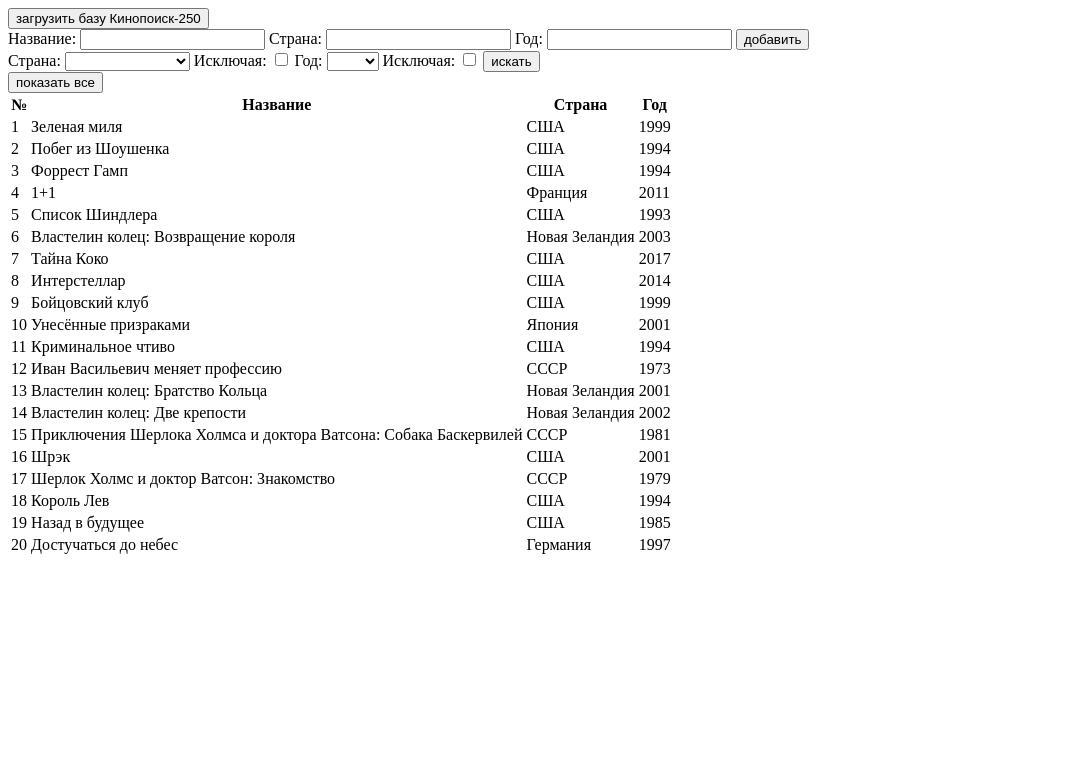
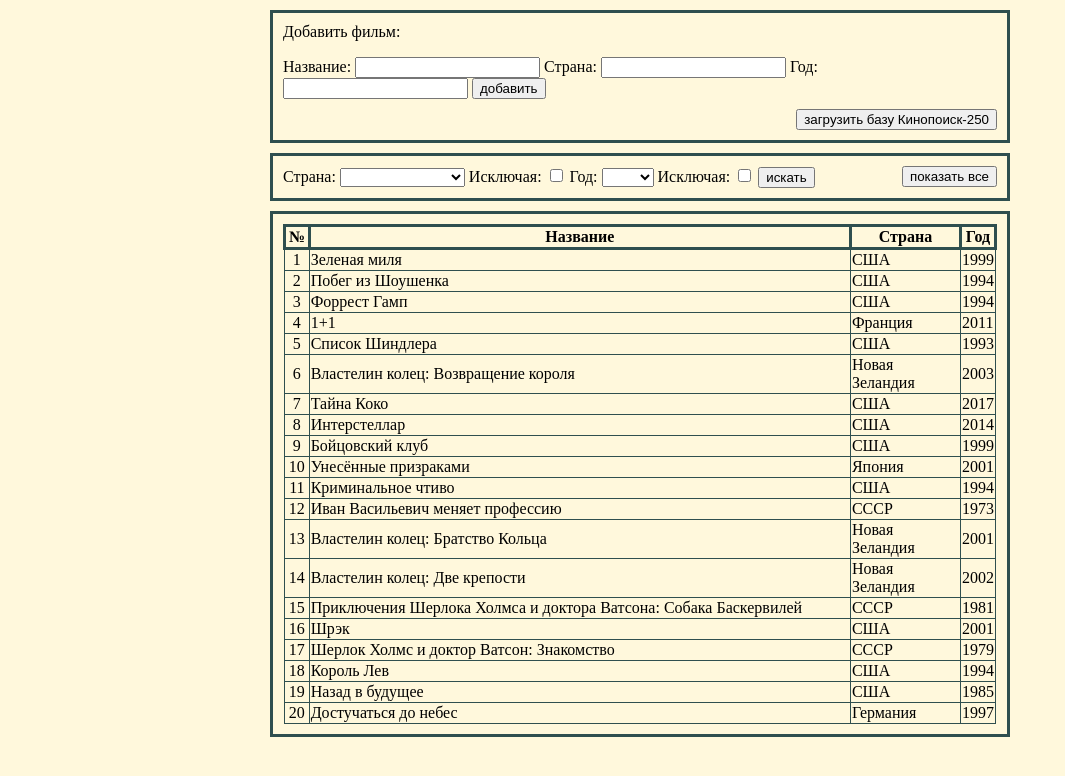
Before and after one commit to SamsaraKid/HomeWork50_DjangoModelsMovies, a Django app: template templates/index.html in a window 1280 px wide. Shown: the top 776 px of the page, without its empty margins (0-1065 px from the left). Run offline with Django 4.2, Linux system fonts and the light colour scheme; the template is opened without the code that fills it: values that come from a table or form of the project are taken from there, others are empty; data comes from the database, SQL or seed files in the repository; both versions use the stored data as it was after the commit.

Commit message:
готово

```diff
--- a/imdb/botlib.py
+++ b/imdb/botlib.py
@@ -2,6 +2,7 @@ from selenium import webdriver
 from selenium.webdriver.common.by import By
 from selenium.webdriver.firefox.options import Options
 
+# функции для скачивания базы фильмов из кинопоиска
 
 def driverprepare():
     print('Загружаем драйвер...')
--- a/imdb/movie_choices.py
+++ /dev/null
@@ -1,19 +0,0 @@
-from .models import MoviesDB
-
-
-def get_choices():
-    countries = ['']
-    years = []
-
-    for i in MoviesDB.objects.values('country').distinct():
-        countries.extend(list(i.values()))
-    countries.sort()
-    countries = tuple(zip(countries, countries))
-
-    for i in MoviesDB.objects.values('year').distinct():
-        years.extend(list(i.values()))
-    years.sort()
-    years.insert(0, '')
-    years = tuple(zip(years, years))
-
-    return countries, years
--- a/imdb/myforms.py
+++ b/imdb/myforms.py
@@ -1,13 +1,31 @@
 from django import forms
-from .movie_choices import get_choices
+from .models import MoviesDB
 
+# функция получения списков стран и годов из базы для фильтров
+def get_choices():
+    countries = ['']
+    years = []
 
+    for i in MoviesDB.objects.values('country').distinct():
+        countries.extend(list(i.values()))
+    countries.sort()
+    countries = tuple(zip(countries, countries))
+
+    for i in MoviesDB.objects.values('year').distinct():
+        years.extend(list(i.values()))
+    years.sort()
+    years.insert(0, '')
+    years = tuple(zip(years, years))
+
+    return countries, years
+
+# форма добавления фильма вручную
 class MovieForm(forms.Form):
     title = forms.CharField(label='Название', max_length=100)
     country = forms.CharField(label='Страна', max_length=100)
     year = forms.IntegerField(label='Год')
 
-
+# форма фильтра, переинициализируется при обновлении страницы, чтобы обновлять списки выбора в фильтрах
 class FilterForm(forms.Form):
     def __init__(self):
         super().__init__()
--- a/imdb/static/css/main.css
+++ b/imdb/static/css/main.css
@@ -0,0 +1,64 @@
+body{
+    background-color: cornsilk;
+    box-sizing: border-box;
+}
+
+p{
+    margin-top: 0;
+}
+
+.flex-row{
+    display: flex;
+    flex-direction: row;
+    justify-content: space-between;
+}
+
+.border-div{
+    border: 3px solid darkslategray;
+    padding: 10px;
+    width: 714px;
+    margin: 10px auto;
+}
+
+.margin-t{
+    margin-top: 10px;
+}
+
+.al-right{
+    width: max-content;
+    margin-left: auto;
+    margin-right: 0;
+}
+
+table{
+    border-spacing: 0;
+    border-collapse: collapse;
+}
+
+table th{
+    border: 3px solid darkslategray;
+}
+
+table td{
+    border: 1px solid darkslategray;
+}
+
+th:nth-child(1){
+    width: 20px;
+}
+
+th:nth-child(2){
+    width: 577px;
+}
+
+th:nth-child(3){
+    width: 109px;
+}
+
+th:nth-child(4){
+    width: 28px;
+}
+
+th:nth-child(1), td:nth-child(1){
+    text-align: center;
+}
--- a/imdb/views.py
+++ b/imdb/views.py
@@ -3,7 +3,7 @@ from .myforms import MovieForm, FilterForm
 from .models import MoviesDB
 from .botlib import getmovies
 
-filtered = None
+filtered = None  # для хранения отфильтрованной выборки
 
 
 def index(req):
@@ -45,7 +45,7 @@ def dbfilter(req):
     filtered = MoviesDB.objects.filter(**query_f).exclude(**query_e)
     return redirect('index')
 
-
+# заполняем базу данными из кинопоиска
 def kinopoisk(req):
     global filtered
     movies_list = getmovies()
--- a/templates/index.html
+++ b/templates/index.html
@@ -8,22 +8,34 @@
 </head>
 <body>
 
-<a href="{% url 'kinopoisk' %}"><button>загрузить базу Кинопоиск-250</button></a>
-
+<div class="border-div">
+    <p>Добавить фильм:</p>
     <form action="add/" method="POST">
         {% csrf_token %}
         {{ form }}
         <input type="submit" value="добавить">
     </form>
+    <div class="al-right margin-t">
+        <a href="{% url 'kinopoisk' %}">
+            <button>загрузить базу Кинопоиск-250</button>
+        </a>
+    </div>
+</div>
 
+<div class="flex-row border-div">
     <form action="filter/" method="POST">
         {% csrf_token %}
         {{ filterform }}
         <input type="submit" value="искать">
     </form>
+    <div>
+        <a href="{% url 'filter' %}">
+            <button>показать все</button>
+        </a>
+    </div>
+</div>
 
-<a href="{% url 'filter' %}"><button>показать все</button></a>
-
+<div class="border-div">
     <table>
         <tr>
             <th>№</th>
@@ -40,6 +52,7 @@
             </tr>
         {% endfor %}
     </table>
+</div>
 
 </body>
 </html>
```
Also changed, not shown: db.sqlite3, 1 other file. Lines whose indentation alone changed are shown as unchanged.
